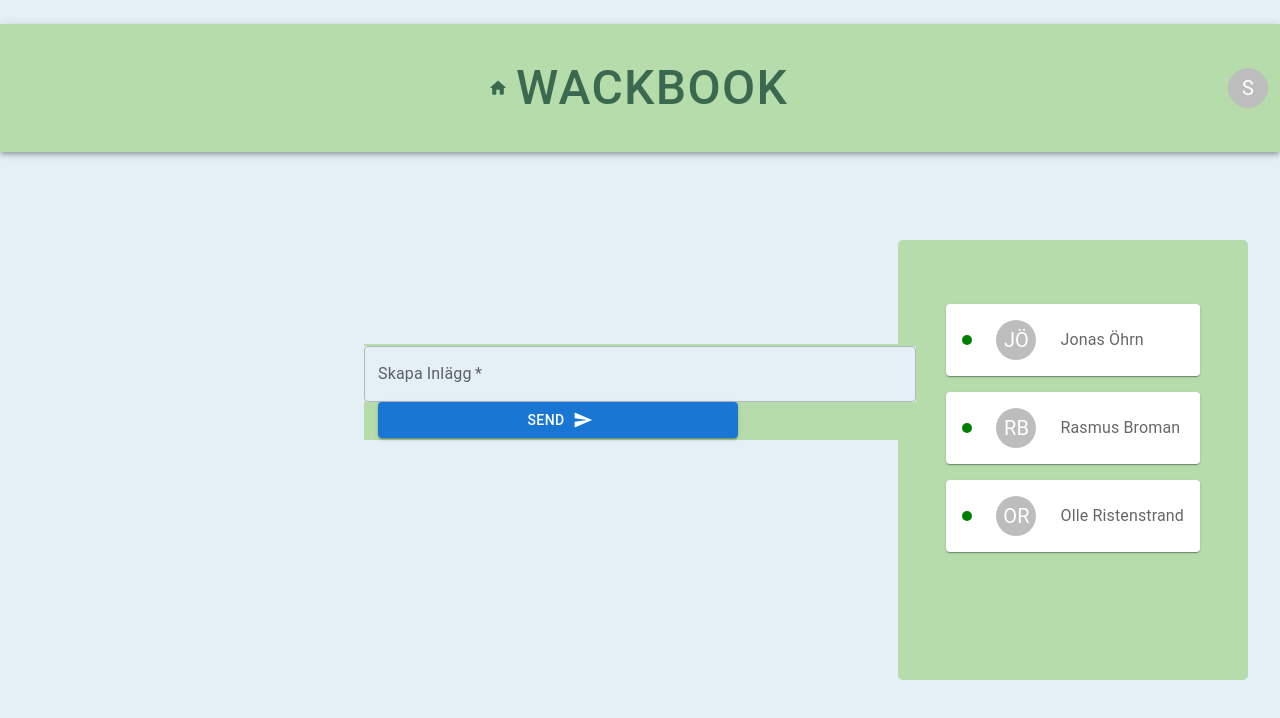
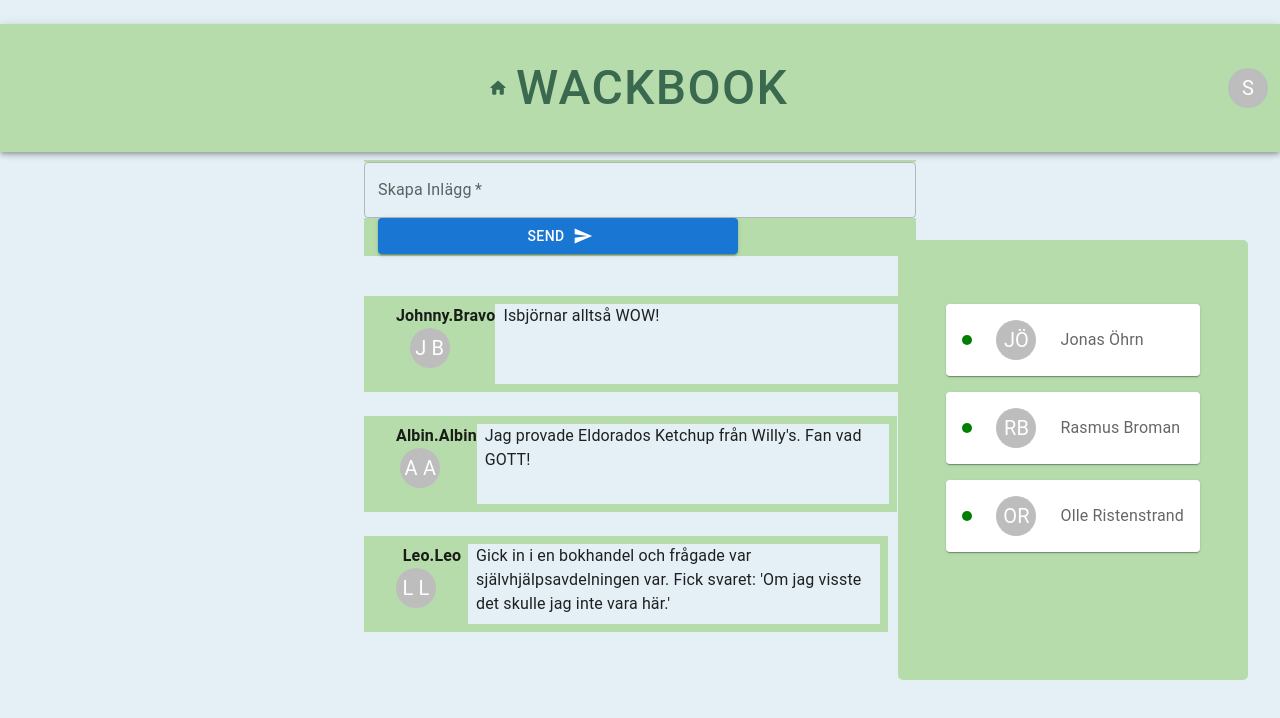
Before and after one commit to olelwow/wack-book, a React (Create React App) app: page /MainPage in a window 1280 px wide. Shown: the top 718 px of the page. Built offline with nearby package versions, Linux system fonts and the light colour scheme.

Commit message:
lagt till fekinlägg

```diff
--- a/src/Components/CreatePosts.js
+++ b/src/Components/CreatePosts.js
@@ -6,18 +6,59 @@ import TextField from '@mui/material/TextField';
 import SendIcon from '@mui/icons-material/Send';
 import Button from '@mui/material/Button';
 import Stack from '@mui/material/Stack';
-import { ChangeEvent, useState } from "react";
-import NewPost from "./Post";
+import { useState } from "react";
 import Avatar from "@mui/material/Avatar";
+import FakeAddedPosts from "./FakePosts";
 
-const CreateNewPost = ({setLoggedInUser, loggedInUser}) => {
+
+const firstName = [
+  'Johnny.',
+  'Albin.',
+  'Leo.',
+  'Olle.',
+  'Jens.',
+  'Filip.',
+  'Kevin.',
+  'Bettan.',
+  'Sam.',
+  'Linus.',
+  'Kalle.',
+
+];
+const lastName = [
+  'Bravo',
+  'Albin',
+  'Leo',
+  'Olle',
+  'Jens',
+  'Filip',
+  'Kevin',
+  'Bettan',
+  'Sam',
+  'Linus',
+  'Kalle',
+];
+const newPosts = [
+  "Isbjörnar alltså WOW!",
+  "Jag provade Eldorados Ketchup från Willy's. Fan vad GOTT!",
+  "Gick in i en bokhandel och frågade var självhjälpsavdelningen var. Fick svaret: 'Om jag visste det skulle jag inte vara här.'",
+  "Fick ett brev från min dammsugare idag. Den ville bara säga att våra möten under sängen varit suveräna.",
+  "Min telefon gick sönder, så jag var tvungen att tillbringa tid med min familj. De verkar vara trevliga människor.",
+  "Varför tog matematikboken paraplyet till skolan? För att det var tvådelat!",
+  "Fick ett mejl från en prins i Nigeria som ville dela sitt arv. Skickade mina bankuppgifter och väntar fortfarande...",
+  "Beställde en pizza online och skrev i kommentarerna: 'Kan du rita en enhörning på lådan?' Pizzabagaren levererade, och nu är jag stamkund.",
+  "Gick till gymmet för första gången på ett år. Det stängde efter 15 minuter. Tog det som ett tecken.",
+  "Försökte skriva en bok om trådlös teknik. Det var svårt att ansluta till handlingen."
+];
+
+const CreateNewPost = ({loggedInUser}) => {
 
   const [text, setText] = useState("");
   const [createdElement, setCreatedElement] = useState([]);
-  const name = loggedInUser.split(".");
+  const name = loggedInUser.split("."); //
   let firstLetter = "";
   let secondLetter = "";
-  try {
+  try { //Felmedelande om first & second letter saknar sitt värde. Skrivs ut i console.
    firstLetter = name[0].charAt(0).toUpperCase();
    secondLetter = name[1].charAt(0).toUpperCase();
   } catch (error) {
@@ -54,6 +95,7 @@ const CreateNewPost = ({setLoggedInUser, loggedInUser}) => {
 
             }}
         >
+            {/* Ruta där vi skriver in texten för inlägget */}
             <Box sx={{ flexGrow: 1 }}>
             <TextField
             id="newTextPostField"
@@ -70,6 +112,7 @@ const CreateNewPost = ({setLoggedInUser, loggedInUser}) => {
 
             }}
             />
+            {/*Knapp för att posta inlägg  */}
             <Button id="sendButton" onClick={handleCreateElement} variant="contained" endIcon={<SendIcon />}
             sx={{
             width: "45vh",
@@ -79,8 +122,8 @@ const CreateNewPost = ({setLoggedInUser, loggedInUser}) => {
             </Button>
         </Box>
 
+        </Box>
 
-        </Box>
         <Box sx={{
             // bgcolor: "#B6DCAC",
             left: "1em",
@@ -144,6 +187,19 @@ const CreateNewPost = ({setLoggedInUser, loggedInUser}) => {
 
     </ul>
     </Box>
+    {/* Posta fejk-inläggen här */}
+    <FakeAddedPosts author={firstName[0] + lastName[0]} content={newPosts[0]} />
+    <FakeAddedPosts author={firstName[1] + lastName[1]} content={newPosts[1]} />
+    <FakeAddedPosts author={firstName[2] + lastName[2]} content={newPosts[2]} />
+    <FakeAddedPosts author={firstName[3] + lastName[3]} content={newPosts[3]} />
+    <FakeAddedPosts author={firstName[4] + lastName[4]} content={newPosts[4]} />
+    <FakeAddedPosts author={firstName[5] + lastName[5]} content={newPosts[5]} />
+    <FakeAddedPosts author={firstName[6] + lastName[6]} content={newPosts[6]} />
+    <FakeAddedPosts author={firstName[7] + lastName[7]} content={newPosts[7]} />
+    <FakeAddedPosts author={firstName[8] + lastName[8]} content={newPosts[8]} />
+    <FakeAddedPosts author={firstName[9] + lastName[9]} content={newPosts[9]} />
+
+
       </Container>
     </React.Fragment>
   );
--- a/src/Components/FakePosts.js
+++ b/src/Components/FakePosts.js
@@ -1,12 +1,15 @@
-import * as React from "react";
-import CssBaseline from "@mui/material/CssBaseline";
+import React from "react";
 import Box from "@mui/material/Box";
-import Container from "@mui/material/Container";
 import Stack from '@mui/material/Stack';
 import Avatar from "@mui/material/Avatar";
 
-const FakeAddedPosts = () => {
+
+const FakeAddedPosts = ({ author, content }) => {
+  const [firstLetter, secondLetter] = author ? author.split(".").map(name => name.charAt(0).toUpperCase()) : ["", ""];
+
   return (
+
+
     <Box
       sx={{
         left: "1em",
@@ -38,14 +41,14 @@ const FakeAddedPosts = () => {
             wordBreak: 'break-word',
             paddingLeft: "1.5em",
           }}>
-            <h4>Olle</h4>
-            <h4>Ristenstrand</h4>
+            <h4>{author}</h4>
+
             <Stack sx={{
               display: 'flex',
               flexDirection: 'column',
               paddingRight: "2em",
             }}>
-              <Avatar alt="Profile Picture">OL</Avatar>
+              <Avatar alt="Profile Picture">{`${firstLetter} ${secondLetter}`} </Avatar>
             </Stack>
           </Box>
           <Box sx={{
@@ -56,7 +59,7 @@ const FakeAddedPosts = () => {
             wordBreak: 'break-word',
             paddingLeft: "0.5em",
           }}>
-            {"Idag blåser det massor"}
+            {content}
           </Box>
         </Box>
       </ul>
--- a/src/Components/Pages/MainPage.js
+++ b/src/Components/Pages/MainPage.js
@@ -10,6 +10,7 @@ export const MainPage = ({setLoggedInUser, loggedInUser}) => {
       <HeaderAfterLogin />
       <FriendsStack />
       <CreateNewPost setLoggedInUser={setLoggedInUser} loggedInUser={loggedInUser} />
+
     </>
   );
 };
```
